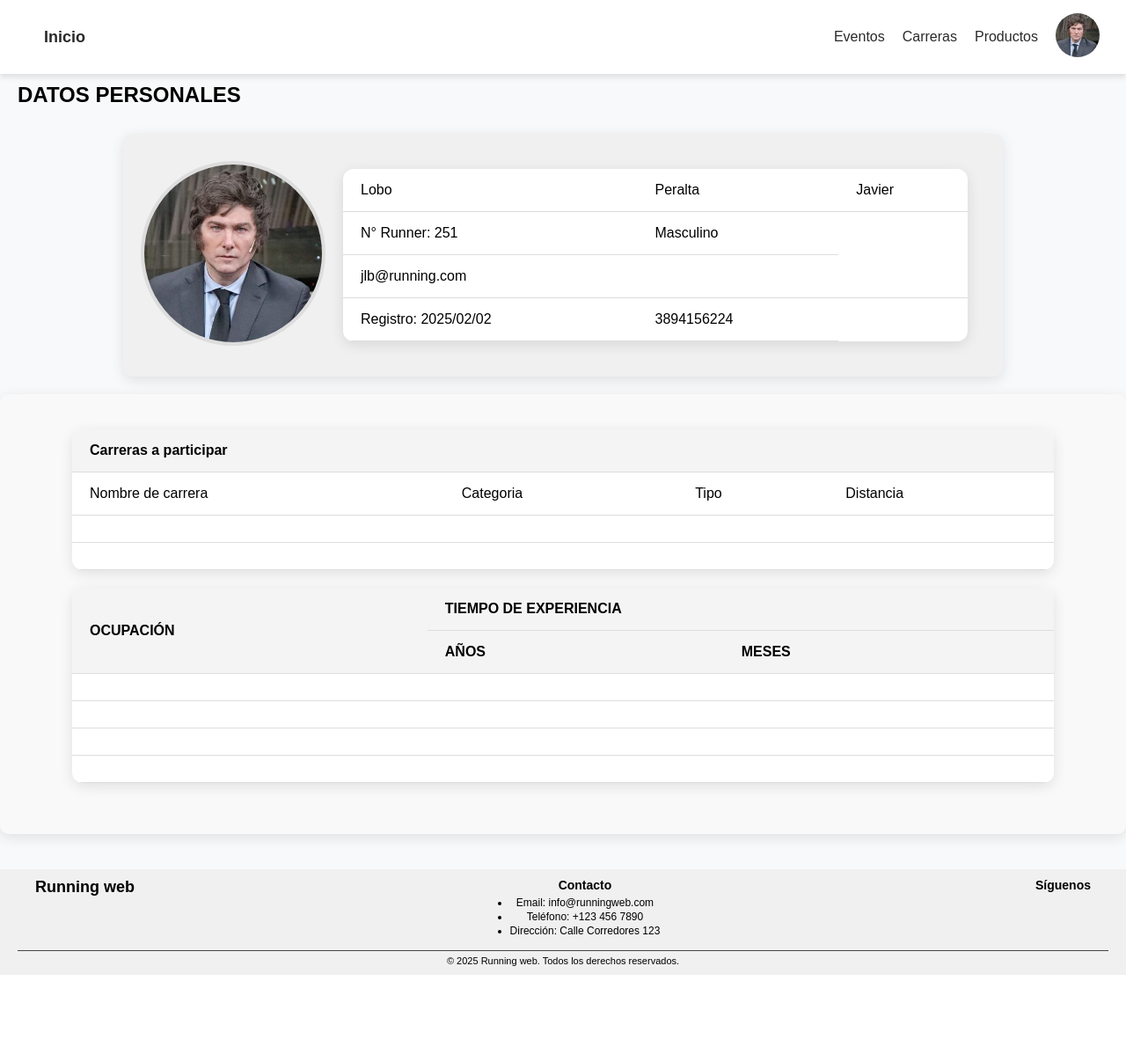
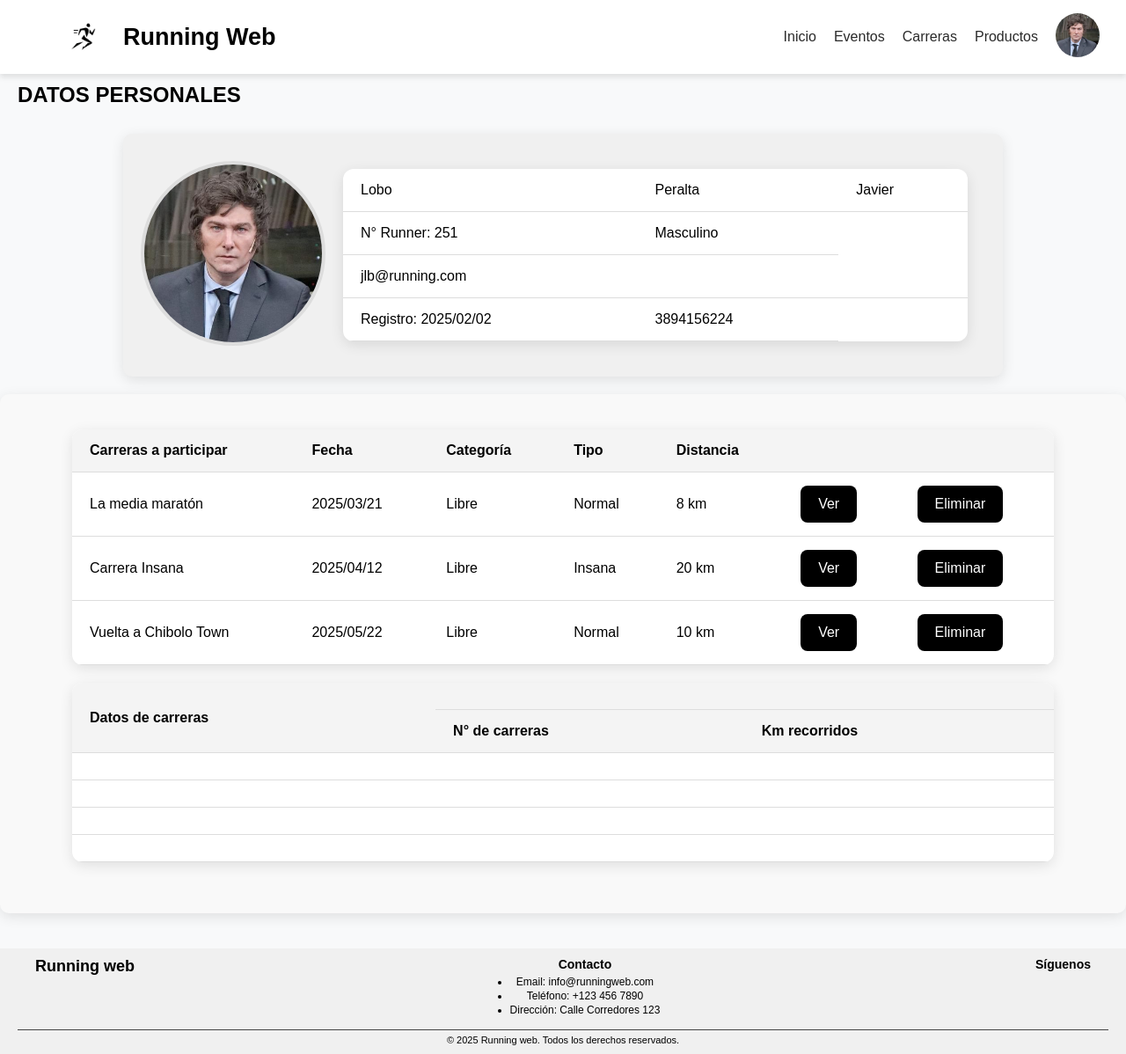
Before and after one commit to faritteranacosta/Running-Web, a PHP site: page /runner.html in a window 1280 px wide. Shown: the whole page at 88% size. Before the commit the page ends 1108 px from the top, so only its background shows below. Run offline with PHP 8.4, Linux system fonts and the light colour scheme; lists and menus that the app fills with data are empty.

Commit message:
Add logo and update navigation structure for consistency across pages

```diff
--- a/css/style.css
+++ b/css/style.css
@@ -45,8 +45,6 @@ nav ul li:first-child {
     font-size: 18px;
     color: #333333;
 }
-
-
 
 .profile-image img {
     width: 50px;
@@ -218,3 +216,15 @@ img {
 .details-btn:hover {
     background: #333333;
 }
+
+.contain-logo {
+    display: flex;
+    align-items: center;
+  }
+
+.logo {
+    width: 50px;
+    height: 50px;
+    border-radius: 50%;
+    margin-left: 20px;
+}
--- a/eventos.html
+++ b/eventos.html
@@ -7,6 +7,7 @@
     <title>Eventos</title>
     <link rel="stylesheet" type="text/css" href="css/style.css" />
     <link rel="stylesheet" type="text/css" href="css/footer.css">
+    <link rel="icon" href="assets/img/icon.ico" type="image/x-icon">
 </head>
 
 <body>
@@ -15,7 +16,10 @@
             <ul>
                 <li>
                     <a href="index.html">
-                        Running web
+                        <div class= "contain-logo">
+                            <img class= "logo" src="assets/img/icon-black.jpg" alt="icono">
+                            <h2>Running Web</h1>
+                         </div>
                     </a>
                 </li>
                 <li>
--- a/index.html
+++ b/index.html
@@ -6,11 +6,13 @@
     <title>Running Web</title>
     <link rel="stylesheet" href="css/index.css">
     <link rel="stylesheet" href="css/footer.css">
+    <link rel="icon" href="assets/img/icon.ico" type="image/x-icon">
 </head>
 <body>
     <header class="content">
-        <div class="text-lg font-bold">
-            Running web
+        <div class= "contain-logo">
+            <a class="logo" href="index.html"><img src="assets/img/icon-black.jpg" alt="icono"></a>
+            <h2>Running Web</h1>
         </div>
         <nav>
             <ul class="flex space-x-4">
--- a/runner.html
+++ b/runner.html
@@ -4,16 +4,24 @@
 <head>
     <meta charset="UTF-8">
     <meta name="viewport" content="width=device-width, initial-scale=1.0">
-    <title>Document</title>
+    <title>Corredor</title>
     <link rel="stylesheet" href="css/runner.css">
     <link rel="stylesheet" href="css/footer.css">
     <link rel="stylesheet" href="css/style.css">
+    <link rel="icon" href="assets/img/icon.ico" type="image/x-icon">
 </head>
-
 <body>
     <header>
         <nav>
             <ul>
+                <li>
+                    <a href="index.html">
+                        <div class= "contain-logo">
+                            <img class= "logo" src="assets/img/icon-black.jpg" alt="icono">
+                            <h2>Running Web</h1>
+                         </div>
+                    </a>
+                </li>
                 <li>
                     <a href="index.html">
                         Inicio
@@ -40,6 +48,7 @@
             </div>
         </nav>
     </header>
+
     <div>
         <h2>DATOS PERSONALES</h2>
     </div>
@@ -70,36 +79,50 @@
     <section class="seccion">
         <table class="tabla">
             <tr>
-                <th colspan="4">Carreras a participar</th>
+                <th>Carreras a participar</th>
+                <th>Fecha</th>
+                <th>Categoría</th>
+                <th>Tipo</th>
+                <th>Distancia</th>
+                <th></th>
+                <th></th>
             </tr>
             <tr>
-                <td>Nombre de carrera</td>
-                <td> Categoria</td>
-                <td> Tipo</td>
-                <td> Distancia</td>
+                <td>La media maratón </td>
+                <td>2025/03/21</td>
+                <td>Libre</td>
+                <td>Normal</td>
+                <td>8 km</td>
+                <td><button class="details-btn" i="boton">Ver</button></td>
+                <td><button class="details-btn" i="boton">Eliminar</button></td>
             </tr>
             <tr>
-                <td></td>
-                <td></td>
-                <td colspan="2"></td>
+                <td>Carrera Insana</td>
+                <td>2025/04/12</td>
+                <td>Libre</td>
+                <td>Insana</td>
+                <td>20 km</td>
+                <td><button class="details-btn" i="boton">Ver</button></td>
+                <td><button class="details-btn" i="boton">Eliminar</button></td>
             </tr>
             <tr>
-                <td>
-
-                </td>
-                <td></td>
-                <td colspan="2"></td>
+                <td>Vuelta a Chibolo Town</td>
+                <td>2025/05/22</td>
+                <td>Libre</td>
+                <td>Normal</td>
+                <td>10 km</td>
+                <td><button class="details-btn" i="boton">Ver</button></td>
+                <td><button class="details-btn" i="boton">Eliminar</button></td>
             </tr>
-
         </table>
         <table class="tabla">
             <tr>
-                <th rowspan="2">OCUPACIÓN</th>
-                <th colspan="2">TIEMPO DE EXPERIENCIA</th>
+                <th rowspan="2">Datos de carreras</th>
+                <th colspan="2"></th>
             </tr>
             <tr>
-                <th>AÑOS</th>
-                <th>MESES</th>
+                <th>N° de carreras</th>
+                <th>Km recorridos</th>
             </tr>
             <tr>
                 <td></td>
@@ -126,6 +149,7 @@
     </section>
 
     <footer>
+        <link rel="stylesheet" type="text/css" href="css/footer.css">
         <div class="footer-container">
             <div class="footer-logo">
                 <h3>Running web</h3>
@@ -156,5 +180,4 @@
         </div>
     </footer>
 </body>
-
 </html>
```
Also changed, not shown: carreras.html (+8 -4 lines), css/detalles.css (+37 -17 lines), css/index.css (+12 -0 lines), detalles.html (+26 -5 lines), iniciar_sesion.html (+10 -2 lines), registrarse.html (+10 -5 lines), assets/img/icon-black.jpg (added), assets/img/icon.ico (added).
